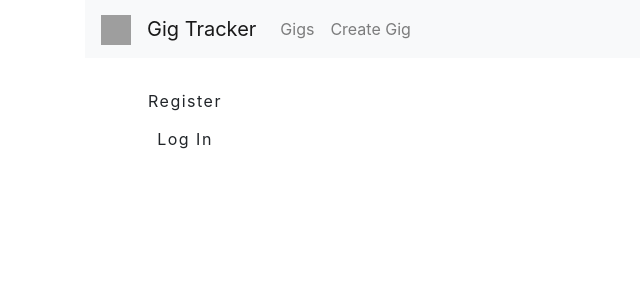
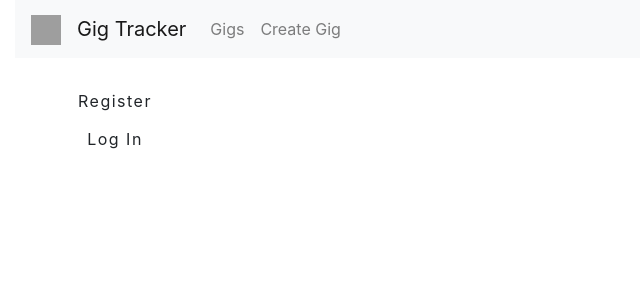
Before and after one commit to HarrisonShort/gig-tracker, a React (Create React App) app in the folder client/: page / in a window 1280 px wide. Shown: the top 300 px of the page, without its empty margins (0-640 px from the left). Built offline with nearby package versions, Linux system fonts and the light colour scheme; grey boxes are pictures that could not be loaded.

Commit message:
CHANGE so that the container spans across the entire width of the page

```diff
--- a/client/src/App.css
+++ b/client/src/App.css
@@ -40,3 +40,7 @@
 .cancelled {
   text-decoration: line-through;
 }
+
+.container {
+  max-width: 100%;
+}
```
